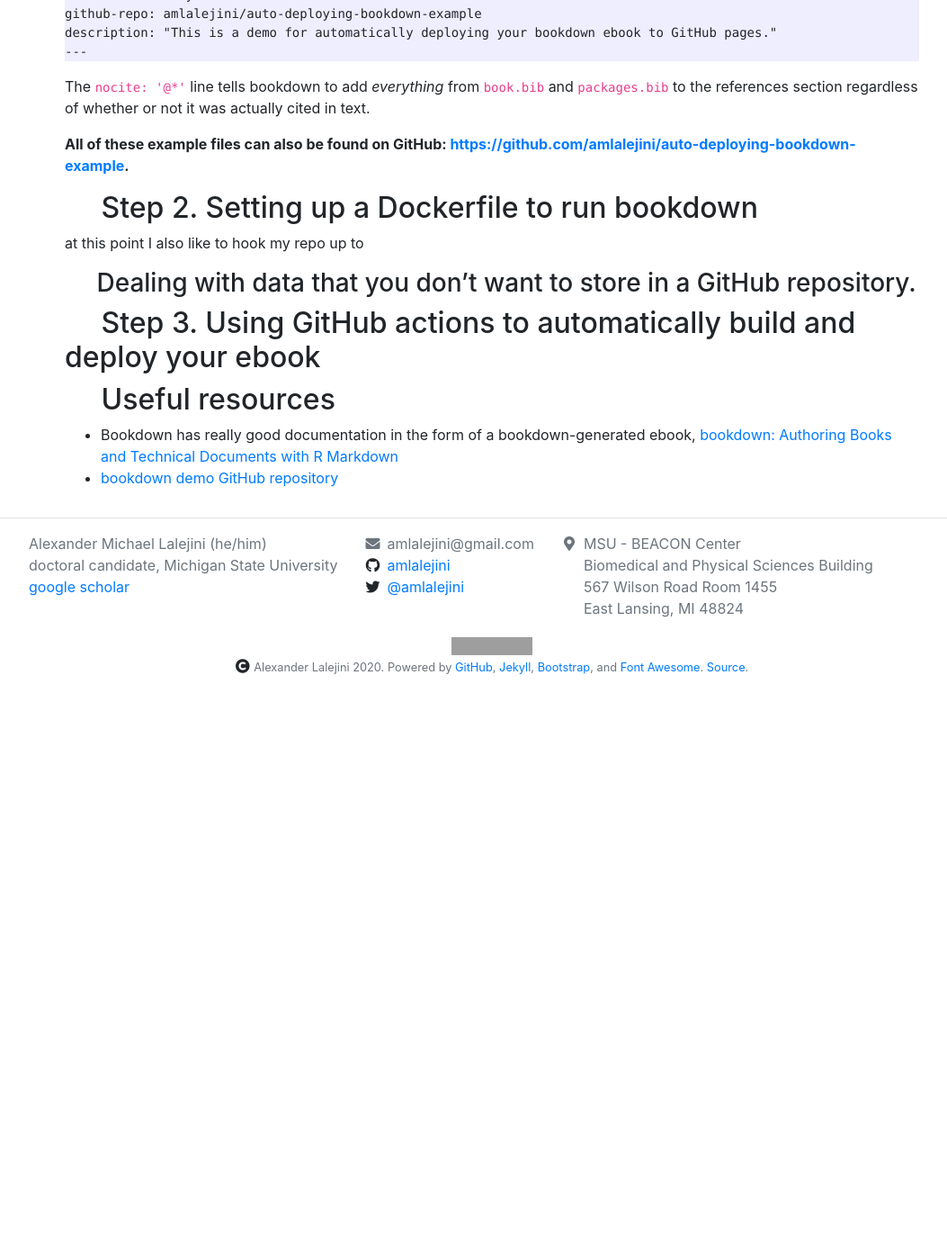
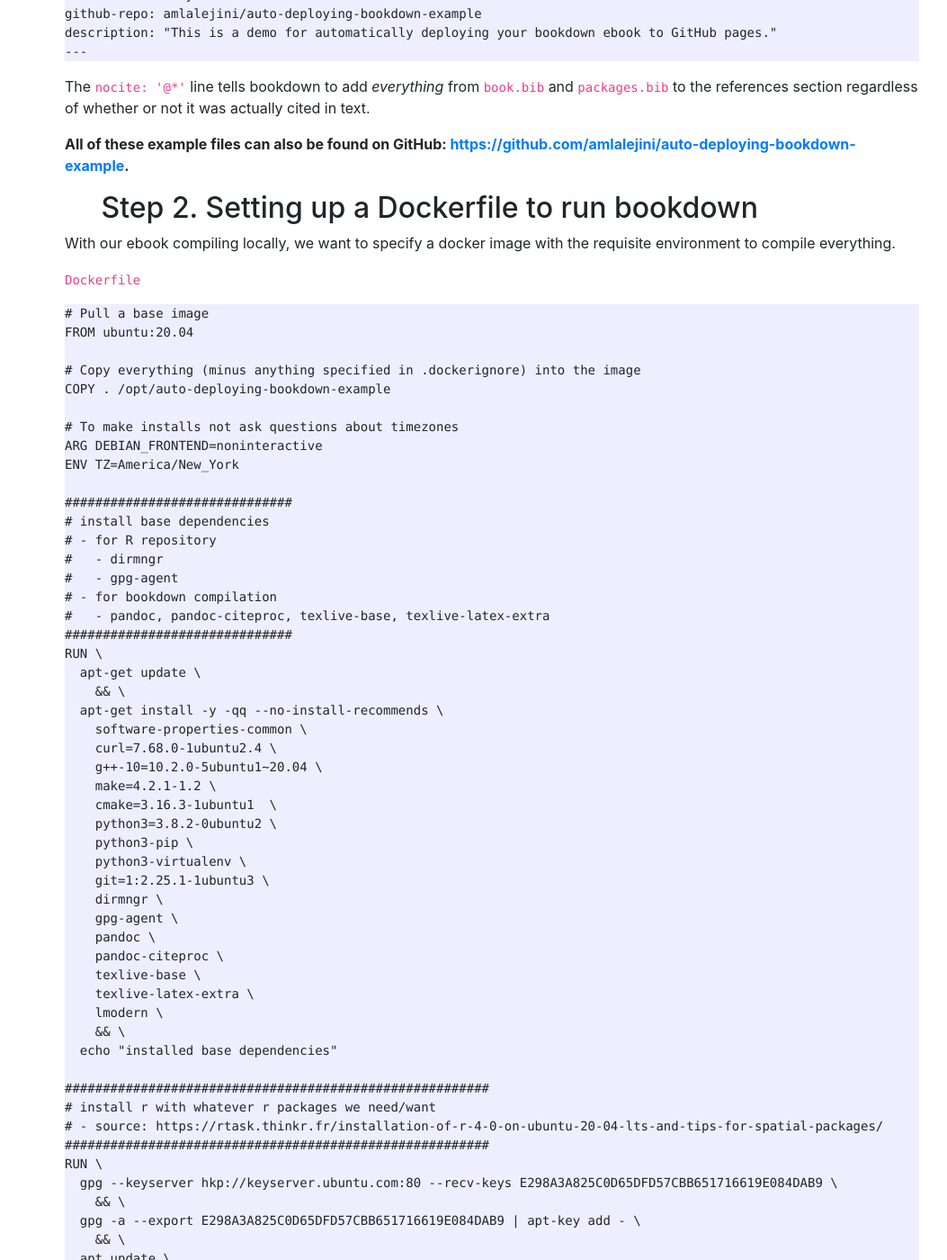
Before and after one commit to amlalejini/amlalejini.github.io, a Jekyll site: the page built from _posts/2021-01-09-bookdown-autodeploy.md, in a window 1280 px wide and 1400 px high, scrolled down 3531 px. Shown: the whole window at 90% size, without its empty margins (93-1146 px from the left). Built offline with Jekyll 4.4.1, drawn with Linux system fonts in a browser that asks for light colours; nearby versions of some CDN libraries; before the commit the page ends 4283 px from its top, so only the background shows below that; some of the changed text lies outside the part shown; grey boxes are pictures that could not be loaded.

Commit message:
finish draft of 2021-01-09 post

````diff
--- a/_posts/2021-01-09-bookdown-autodeploy.md
+++ b/_posts/2021-01-09-bookdown-autodeploy.md
@@ -10,9 +10,9 @@
 
 This guide assumes familiarity with each of the tools and services that we'll use; I'm just here to help you duct tape them all together ☺️!
 
-See [this GitHub repository](https://github.com/amlalejini/auto-deploying-bookdown-example) for a fully demo.
+**TL;DR: See [this GitHub repository](https://github.com/amlalejini/auto-deploying-bookdown-example) for  the fully functional demo.**
 
-Ingredients
+Ingredients 🍲
 
 - [bookdown](https://bookdown.org/) is an R package that can generate an ebook (or pdf, Word doc, etc.) from a collection of R markdown (and vanilla markdown) documents.
   - R markdown supports a wide range of languages in addition to R (e.g., Python, Julia, etc.)
@@ -169,16 +169,167 @@
 
 **All of these example files can also be found on GitHub: <https://github.com/amlalejini/auto-deploying-bookdown-example>.**
 
-
 ## Step 2. Setting up a Dockerfile to run bookdown
 
-at this point I also like to hook my repo up to
+With our ebook compiling locally, we want to specify a docker image with the requisite environment to compile everything.
 
-### Dealing with data that you don't want to store in a GitHub repository.
+`Dockerfile`
 
+```
+# Pull a base image
+FROM ubuntu:20.04
+
+# Copy everything (minus anything specified in .dockerignore) into the image
+COPY . /opt/auto-deploying-bookdown-example
+
+# To make installs not ask questions about timezones
+ARG DEBIAN_FRONTEND=noninteractive
+ENV TZ=America/New_York
+
+##############################
+# install base dependencies
+# - for R repository
+#   - dirmngr
+#   - gpg-agent
+# - for bookdown compilation
+#   - pandoc, pandoc-citeproc, texlive-base, texlive-latex-extra
+##############################
+RUN \
+  apt-get update \
+    && \
+  apt-get install -y -qq --no-install-recommends \
+    software-properties-common \
+    curl=7.68.0-1ubuntu2.4 \
+    g++-10=10.2.0-5ubuntu1~20.04 \
+    make=4.2.1-1.2 \
+    cmake=3.16.3-1ubuntu1  \
+    python3=3.8.2-0ubuntu2 \
+    python3-pip \
+    python3-virtualenv \
+    git=1:2.25.1-1ubuntu3 \
+    dirmngr \
+    gpg-agent \
+    pandoc \
+    pandoc-citeproc \
+    texlive-base \
+    texlive-latex-extra \
+    lmodern \
+    && \
+  echo "installed base dependencies"
+
+########################################################
+# install r with whatever r packages we need/want
+# - source: https://rtask.thinkr.fr/installation-of-r-4-0-on-ubuntu-20-04-lts-and-tips-for-spatial-packages/
+########################################################
+RUN \
+  gpg --keyserver hkp://keyserver.ubuntu.com:80 --recv-keys E298A3A825C0D65DFD57CBB651716619E084DAB9 \
+    && \
+  gpg -a --export E298A3A825C0D65DFD57CBB651716619E084DAB9 | apt-key add - \
+    && \
+  apt update \
+    && \
+  add-apt-repository 'deb https://cloud.r-project.org/bin/linux/ubuntu focal-cran40/' \
+    && \
+  apt-get install -y -q --no-install-recommends \
+    r-base=4.0.3-1.2004.0 \
+    r-base-dev \
+    libssl-dev \
+    libcurl4-openssl-dev \
+    libfreetype6-dev \
+    libmagick++-dev \
+    libxml2-dev \
+    libfontconfig1-dev \
+    cargo \
+    && \
+  R -e "install.packages('rmarkdown', dependencies=NA, repos='http://cran.rstudio.com/')" \
+    && \
+  R -e "install.packages('knitr', dependencies=NA, repos='http://cran.rstudio.com/')" \
+    && \
+  R -e "install.packages('bookdown', dependencies=NA, repos='http://cran.rstudio.com/')" \
+    && \
+  R -e "install.packages('tidyverse',dependencies=NA, repos='http://cran.rstudio.com/')" \
+    && \
+  R -e "install.packages('cowplot',dependencies=NA, repos='http://cran.rstudio.com/')" \
+    && \
+  echo "installed r and configured r environment"
+
+
+########################################################
+# build supplemental material (will also run data analyses)
+########################################################
+RUN \
+  cd /opt/auto-deploying-bookdown-example \
+    && \
+  ./build_book.sh \
+    && \
+  echo "compiled bookdown ebook
+```
+
+This Dockerfile assumes that everything you need to build your bookdown site is inside your GitHub repository. What if you need data that you don't want to add to your GitHub repository (e.g., too big/too much)?
+
+### Using data stored on OSF
+
+Downloading data stored on the [Open Science Framework](https://osf.io/) into your docker image is easy using the [osfclient python package](https://github.com/osfclient/osfclient).
+
+E.g., in your `Dockerfile` before running the `build_book.sh` script, add something along the lines of:
+
+```
+########################################################
+# install osfclient, use to download project data
+########################################################
+RUN \
+  pip3 install osfclient \
+    && \
+  export OSF_PROJECT=w95ne \
+    && \
+  export PROJECT_PATH=/opt/auto-deploying-bookdown-example/ \
+    && \
+  osf -p ${OSF_PROJECT} fetch data.tar.gz ${PROJECT_PATH}/data.tar.gz \
+    && \
+  tar -xzf ${PROJECT_PATH}/data.tar.gz -C ${PROJECT_PATH}/ \
+    && \
+  echo "download"
+```
 
 ## Step 3. Using GitHub actions to automatically build and deploy your ebook
 
+Now that we have a Dockerfile that specifies how to build our ebook, we can wire up some GitHub actions to watch our repository for new commits, build our ebook, and deploy to github pages.
+
+`.github/workflows/deploy-bookdown.yml`
+
+```
+name: Build and deploy to GitHub Pages
+on:
+  push:
+    branches:
+      - master
+
+jobs:
+  build-and-deploy:
+    runs-on: ubuntu-latest
+    steps:
+      - name: checkout
+        uses: actions/checkout@v2
+        with:
+          persist-credentials: false
+      - name: docker build
+        run:
+        |
+          docker build . --file Dockerfile --tag example
+          docker container create --name pages_build example:latest
+          docker cp pages_build:/opt/auto-deploying-bookdown-example/_book ./_book
+      - name: deploy to github pages
+        uses: JamesIves/github-pages-deploy-action@3.7.1
+        with:
+          GITHUB_TOKEN: ${{ secrets.GITHUB_TOKEN }}
+          BRANCH: gh-pages # The branch the action should deploy to
+          FOLDER: _book # The folder the action should deploy
+          CLEAN: true # Automatically remove deleted files from the deploy branch
+```
+
+Done!
+
+You can check out the Actions tab on your github repository to see the output log resulting from your workflow. E.g., [for this example repository](https://github.com/amlalejini/auto-deploying-bookdown-example/actions).
 
 ## Useful resources
 
````
